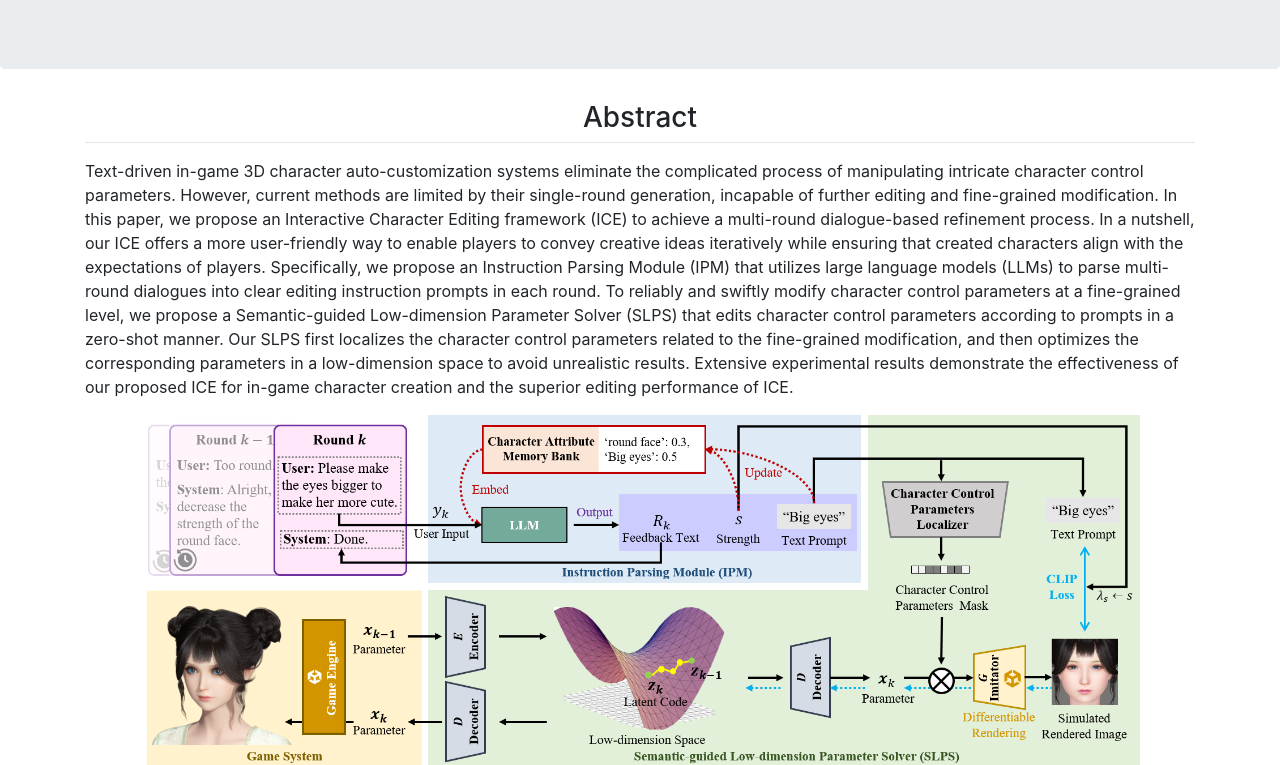
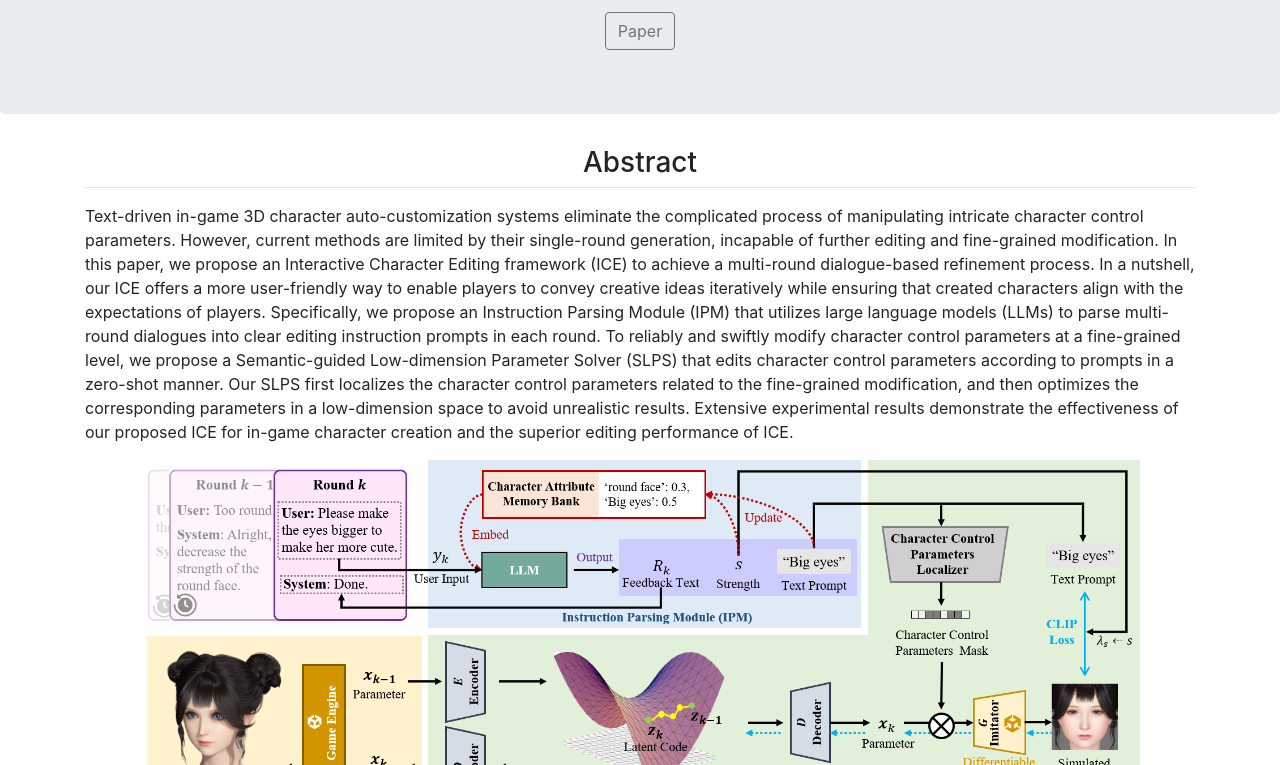
Before and after one commit to iceedit/ICEEdit.github.io, a plain HTML site: page index.html in a window 1280 px wide. Shown: the part 181-946 px from the top of the page. Drawn offline with nearby package versions, Linux system fonts and the light colour scheme.

Commit message:
Update index.html

```diff
--- a/index.html
+++ b/index.html
@@ -61,6 +61,14 @@
               Changjie Fan,
               <a href="https://sites.google.com/view/xinyus-homepage/Home" target="_blank">Xin Yu</a>
             </h4>
+            <div class="text-center" style="margin-top:15px;">
+              <a class="btn btn-outline-secondary"
+                 href="https://arxiv.org/abs/2403.12667"
+                 target="_blank">
+                Paper
+              </a>
+            </div>
+          </div>
           </div>
         </div>
       </div>
```
